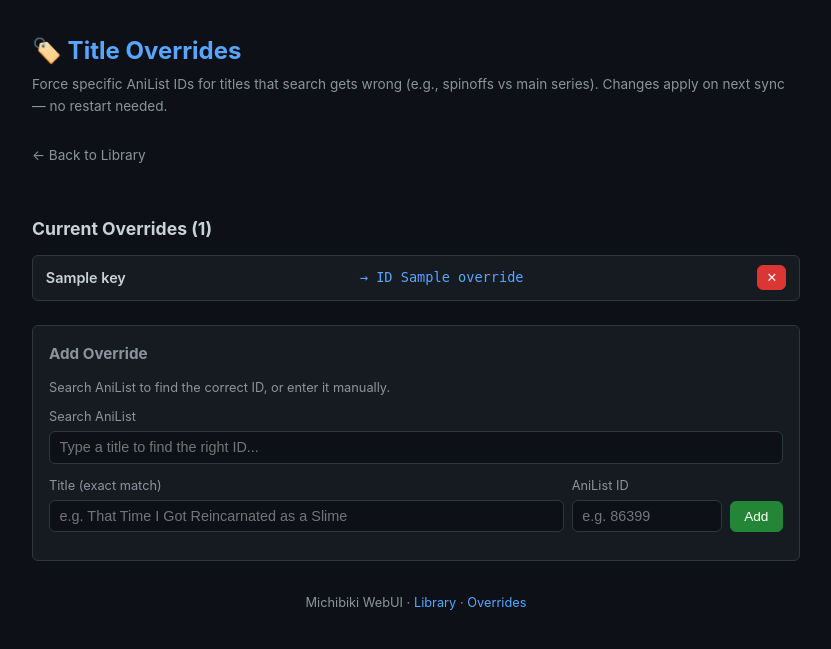
After one commit to completeBeta/Michibiki, a Python web app: template templates/overrides.html in a window 1280 px wide. The commit adds this page. Shown: the top 649 px of the page, without its empty margins (224-1055 px from the left). Run offline with Jinja, Linux system fonts and the light colour scheme; the template is opened without the code that fills it: most values are stand-ins (such as "Sample title", 1, 10 or a date in 2020).

Commit message:
feat: WebUI title overrides manager + fix Slime floating-point artifact
- Fix round_progress() to treat values < 0.5 as 0 (catches Mihon float artifacts like 9.99e-05)
- Use round_progress() in bakumon skip check for consistent 0-detection
- Add reload_overrides() so WebUI changes take effect on next sync (no restart)
- New WebUI page at /overrides: list, add, delete title overrides
- Built-in AniList search helper (GET /api/anilist/search?q=...) to find correct IDs
- Live HTMX search with click-to-fill buttons for title + ID fields
- Dark theme matching existing WebUI, footer nav link on all pages

```diff
--- a/templates/index.html
+++ b/templates/index.html
@@ -347,7 +347,7 @@
   </div>
 
   <footer style="margin-top: 2rem; text-align: center; font-size: 0.8rem; color: var(--muted);">
-    Michibiki WebUI &middot; <a href="/">Library</a>
+    Michibiki WebUI &middot; <a href="/">Library</a> &middot; <a href="/overrides">Overrides</a>
   </footer>
 </body>
 </html>
--- /dev/null
+++ b/templates/overrides.html
@@ -0,0 +1,274 @@
+<!DOCTYPE html>
+<html lang="en" data-theme="dark">
+<head>
+  <meta charset="UTF-8">
+  <meta name="viewport" content="width=device-width, initial-scale=1.0">
+  <title>Title Overrides — Michibiki</title>
+  <script src="https://unpkg.com/htmx.org@2.0.4"></script>
+  <style>
+    :root {
+      --bg: #0d1117;
+      --surface: #161b22;
+      --border: #30363d;
+      --text: #c9d1d9;
+      --muted: #8b949e;
+      --accent: #58a6ff;
+      --green: #3fb950;
+      --red: #f85149;
+      --orange: #d2991d;
+      --radius: 6px;
+    }
+    *, *::before, *::after { box-sizing: border-box; margin: 0; padding: 0; }
+    body {
+      font-family: -apple-system, BlinkMacSystemFont, "Segoe UI", Helvetica, Arial, sans-serif;
+      background: var(--bg);
+      color: var(--text);
+      line-height: 1.6;
+      max-width: 800px;
+      margin: 0 auto;
+      padding: 2rem 1rem;
+    }
+    h1 { font-size: 1.5rem; margin-bottom: 0.25rem; color: var(--accent); }
+    h2 { font-size: 1.1rem; margin: 1.5rem 0 0.75rem; }
+    a { color: var(--accent); text-decoration: none; }
+    a:hover { text-decoration: underline; }
+
+    .back-link {
+      display: inline-block;
+      margin-bottom: 1.5rem;
+      font-size: 0.85rem;
+      color: var(--muted);
+    }
+    .back-link:hover { color: var(--accent); }
+
+    .subtitle {
+      color: var(--muted);
+      font-size: 0.85rem;
+      margin-bottom: 1.5rem;
+    }
+
+    .override-list {
+      display: flex;
+      flex-direction: column;
+      gap: 0.4rem;
+      margin-bottom: 1.5rem;
+    }
+    .override-item {
+      display: flex;
+      align-items: center;
+      justify-content: space-between;
+      padding: 0.6rem 0.8rem;
+      background: var(--surface);
+      border: 1px solid var(--border);
+      border-radius: var(--radius);
+      font-size: 0.9rem;
+    }
+    .override-key { font-weight: 600; }
+    .override-id {
+      color: var(--accent);
+      font-family: monospace;
+      font-size: 0.85rem;
+    }
+    .override-actions { display: flex; gap: 0.5rem; }
+
+    .add-form {
+      padding: 1rem;
+      background: var(--surface);
+      border: 1px solid var(--border);
+      border-radius: var(--radius);
+      margin-bottom: 1rem;
+    }
+    .add-form h3 {
+      font-size: 0.95rem;
+      margin-bottom: 0.75rem;
+      color: var(--muted);
+    }
+    .form-row {
+      display: flex;
+      gap: 0.5rem;
+      align-items: flex-end;
+      flex-wrap: wrap;
+      margin-bottom: 0.75rem;
+    }
+    .form-row label {
+      font-size: 0.8rem;
+      color: var(--muted);
+      display: flex;
+      flex-direction: column;
+      gap: 0.25rem;
+      flex: 1;
+      min-width: 150px;
+    }
+    .form-row input {
+      padding: 0.45rem 0.6rem;
+      background: var(--bg);
+      border: 1px solid var(--border);
+      border-radius: var(--radius);
+      color: var(--text);
+      font-size: 0.9rem;
+    }
+    .form-row input:focus {
+      outline: none;
+      border-color: var(--accent);
+    }
+
+    .btn {
+      display: inline-flex;
+      align-items: center;
+      gap: 0.3rem;
+      padding: 0.45rem 0.85rem;
+      border: 1px solid var(--border);
+      border-radius: var(--radius);
+      background: var(--surface);
+      color: var(--text);
+      font-size: 0.85rem;
+      font-weight: 500;
+      cursor: pointer;
+      transition: all 0.15s;
+      white-space: nowrap;
+    }
+    .btn:hover { border-color: var(--accent); color: var(--accent); }
+    .btn-primary {
+      background: #238636;
+      border-color: #238636;
+      color: #fff;
+    }
+    .btn-primary:hover { background: #2ea043; border-color: #2ea043; color: #fff; }
+    .btn-danger {
+      background: #da3633;
+      border-color: #da3633;
+      color: #fff;
+    }
+    .btn-danger:hover { background: #f85149; border-color: #f85149; color: #fff; }
+    .btn-sm { padding: 0.25rem 0.5rem; font-size: 0.8rem; }
+
+    .toast {
+      padding: 0.75rem 1rem;
+      border-radius: var(--radius);
+      margin-bottom: 1rem;
+      font-size: 0.9rem;
+    }
+    .toast.success { background: #1a3a1a; border: 1px solid var(--green); color: var(--green); }
+    .toast.error { background: #3a1a1a; border: 1px solid var(--red); color: var(--red); }
+    .toast.warn { background: #3a3a1a; border: 1px solid var(--orange); color: var(--orange); }
+    .toast.info { background: #1f3a5f; border: 1px solid var(--accent); color: var(--accent); }
+
+    .empty-state {
+      text-align: center;
+      padding: 2rem 1rem;
+      color: var(--muted);
+    }
+
+    .search-hint {
+      font-size: 0.8rem;
+      color: var(--muted);
+      margin-bottom: 0.5rem;
+    }
+    .search-results {
+      display: flex;
+      flex-direction: column;
+      gap: 0.3rem;
+      margin-bottom: 0.75rem;
+      max-height: 300px;
+      overflow-y: auto;
+    }
+    .search-result {
+      display: flex;
+      align-items: center;
+      justify-content: space-between;
+      gap: 0.5rem;
+      padding: 0.4rem 0.6rem;
+      background: var(--bg);
+      border: 1px solid var(--border);
+      border-radius: 4px;
+      font-size: 0.82rem;
+    }
+    .result-title { flex: 1; min-width: 0; overflow: hidden; text-overflow: ellipsis; white-space: nowrap; }
+    .result-meta { color: var(--muted); font-size: 0.78rem; white-space: nowrap; }
+
+    footer {
+      margin-top: 2rem;
+      text-align: center;
+      font-size: 0.8rem;
+      color: var(--muted);
+    }
+
+    @media (max-width: 600px) {
+      body { padding: 1rem 0.5rem; }
+      .form-row { flex-direction: column; }
+    }
+  </style>
+</head>
+<body>
+  <h1>🏷️ Title Overrides</h1>
+  <p class="subtitle">Force specific AniList IDs for titles that search gets wrong (e.g., spinoffs vs main series). Changes apply on next sync — no restart needed.</p>
+
+  <a href="/" class="back-link">← Back to Library</a>
+
+  <!-- Existing overrides -->
+  <h2>Current Overrides ({{ count }})</h2>
+  {% if count == 0 %}
+    <div class="empty-state">
+      <p>No overrides yet. Add one below to fix mis-matched titles.</p>
+    </div>
+  {% else %}
+    <div class="override-list">
+      {% for key, id in overrides.items() %}
+        <div class="override-item">
+          <span class="override-key">{{ key }}</span>
+          <span class="override-id">→ ID {{ id }}</span>
+          <form class="override-actions" hx-post="/overrides/delete" hx-target="#status" hx-swap="innerHTML">
+            <input type="hidden" name="key" value="{{ key }}">
+            <button class="btn btn-danger btn-sm" type="submit">✕</button>
+          </form>
+        </div>
+      {% endfor %}
+    </div>
+  {% endif %}
+
+  <!-- Add form -->
+  <div class="add-form">
+    <h3>Add Override</h3>
+    <p class="search-hint">Search AniList to find the correct ID, or enter it manually.</p>
+
+    <!-- Live search -->
+    <div class="form-row">
+      <label>
+        Search AniList
+        <input
+          type="text"
+          id="anilist-search"
+          placeholder="Type a title to find the right ID..."
+          hx-get="/api/anilist/search"
+          hx-trigger="keyup changed delay:400ms"
+          hx-target="#search-results"
+          hx-swap="innerHTML"
+          name="q"
+        >
+      </label>
+    </div>
+    <div id="search-results"></div>
+
+    <!-- Manual add -->
+    <form hx-post="/overrides/add" hx-target="#status" hx-swap="innerHTML">
+      <div class="form-row">
+        <label>
+          Title (exact match)
+          <input type="text" id="override-title" name="title" placeholder="e.g. That Time I Got Reincarnated as a Slime" required>
+        </label>
+        <label style="max-width: 140px;">
+          AniList ID
+          <input type="number" id="override-id" name="anilist_id" placeholder="e.g. 86399" required>
+        </label>
+        <button class="btn btn-primary" type="submit" style="align-self: flex-end;">Add</button>
+      </div>
+    </form>
+  </div>
+
+  <div id="status"></div>
+
+  <footer>
+    Michibiki WebUI &middot; <a href="/">Library</a> &middot; <a href="/overrides">Overrides</a>
+  </footer>
+</body>
+</html>
```
Also changed, not shown: src/anilist.py (+8 -1 lines), src/anilist_search.py (+12 -0 lines), src/bakumon.py (+6 -2 lines), src/webui.py (+152 -0 lines).
